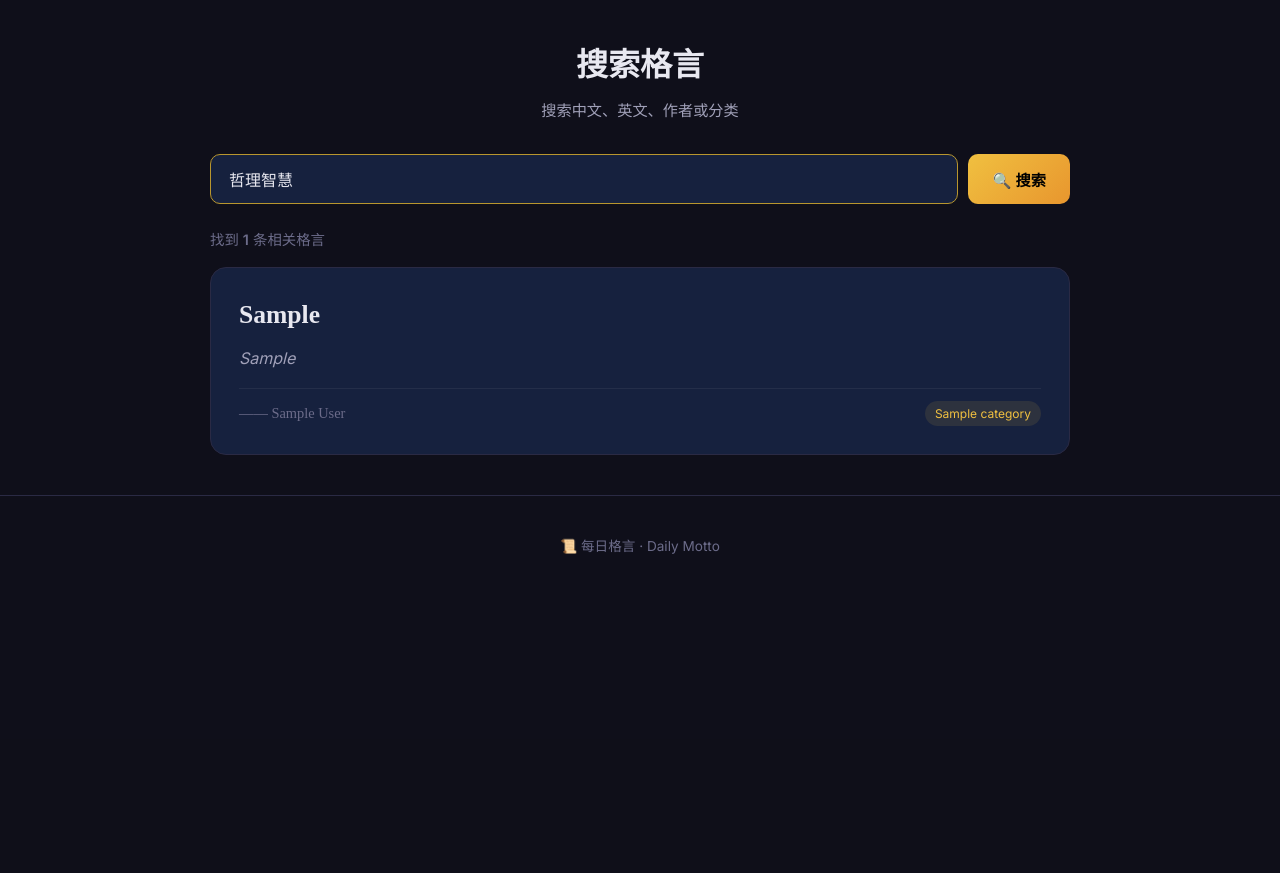
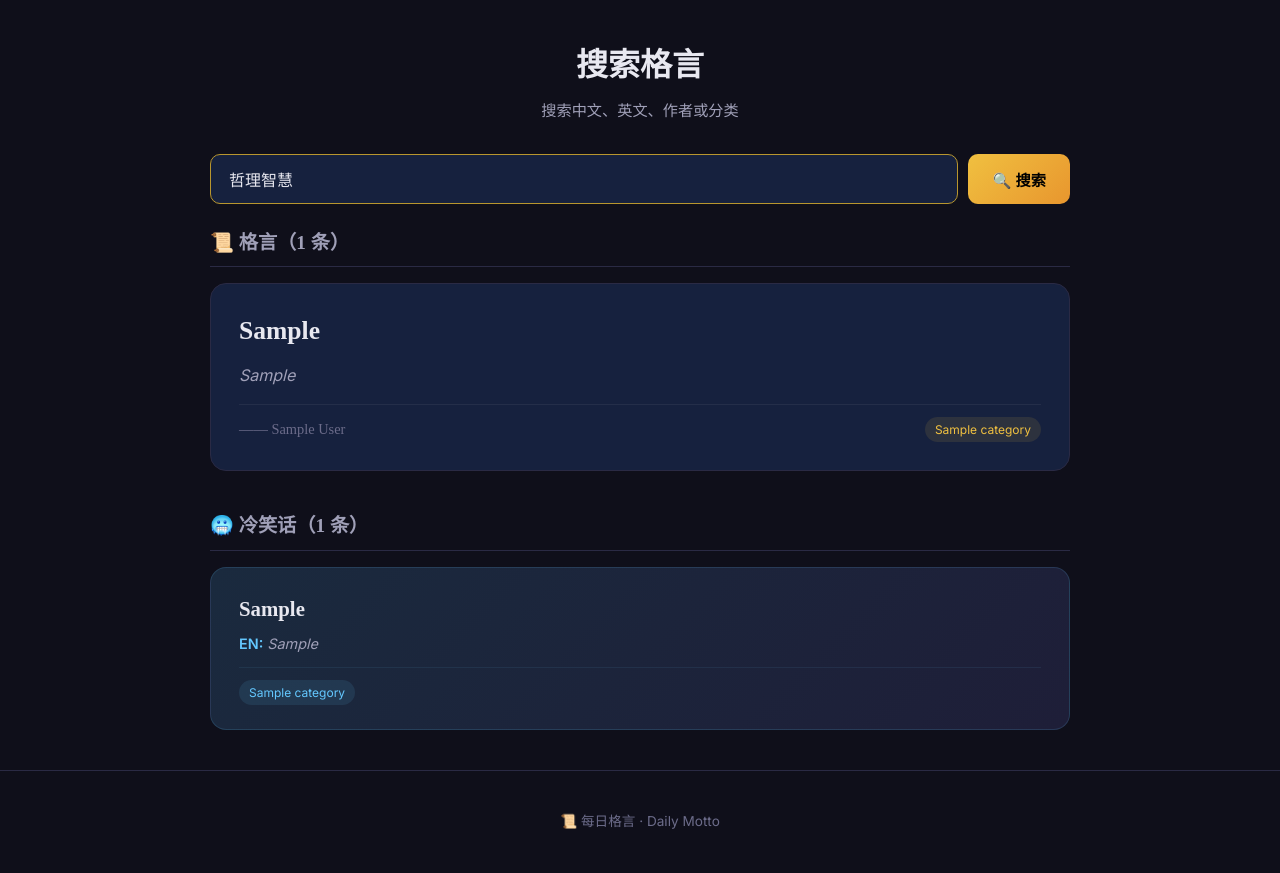
Before and after one commit to yzdSoul/daily-motto, a Flask app: a page that uses templates/search.html in a window 1280 px wide. Shown: the part 61-934 px from the top of the page. Before the commit the page ends 615 px from the top, so only its background shows below. Run offline with Flask 3, Linux system fonts and the light colour scheme; a database or web service that is not in the repository returns one stand-in record (values such as "Sample title").

Commit message:
feat: pagination for quotes/jokes + unified search + toast feedback

```diff
--- a/app.py
+++ b/app.py
@@ -10,11 +10,12 @@ from flask import Flask, render_template, jsonify, request
 from quotes import (ALL_CATEGORIES, QUOTE_CATEGORIES, FAMOUS_CATEGORIES, get_random_quote, get_daily_quote,
                      search_quotes, get_quotes_by_category, get_all_quotes,
                      get_quote_count, get_all_categories_with_counts, submit_quote,
-                     record_visit_safe, get_today_visits, get_today_pv, get_visit_history)
+                     record_visit_safe, get_today_visits, get_today_pv, get_visit_history,
+                     get_quotes_paginated, get_quotes_count)
 from jokes import (JOKE_CATEGORIES, get_random_joke, get_daily_joke,
                     search_jokes, get_jokes_by_category, get_all_jokes,
                     get_joke_count, get_all_joke_categories_with_counts,
-                    submit_joke)
+                    submit_joke, get_jokes_paginated, get_jokes_count)
 
 app = Flask(__name__)
 
@@ -93,19 +94,33 @@ def index():
 
 @app.route("/all")
 def all_quotes():
-    """全部格言页面"""
+    """全部格言页面（分页）"""
     category = request.args.get("category", "")
+    page = request.args.get("page", 1, type=int)
+    if page < 1:
+        page = 1
+    per_page = 20
+
     if category and category in QUOTE_CATEGORIES:
-        quotes = get_quotes_by_category(category)
+        quotes = get_quotes_paginated(category, page, per_page)
+        total = get_quotes_count(category)
     else:
         # 只显示格言分类（不含名句）
-        all_q = get_all_quotes()
-        quotes = [q for q in all_q if q.get("category") in QUOTE_CATEGORIES]
+        quotes = get_quotes_paginated(None, page, per_page)
+        # 过滤掉名句分类
+        quotes = [q for q in quotes if q.get("category") in QUOTE_CATEGORIES]
+        total = get_quotes_count()
         category = "全部"
+
+    total_pages = (total + per_page - 1) // per_page
+
     return render_template("all.html",
                          quotes=quotes,
                          current_category=category,
-                         categories=QUOTE_CATEGORIES)
+                         categories=QUOTE_CATEGORIES,
+                         page=page,
+                         total_pages=total_pages,
+                         total=total)
 
 
 @app.route("/quotes")
@@ -128,11 +143,13 @@ def famous_quotes():
 
 @app.route("/search")
 def search():
-    """搜索页面"""
+    """搜索页面（同时搜索格言和冷笑话）"""
     q = request.args.get("q", "").strip()
-    results = search_quotes(q) if q else []
+    quote_results = search_quotes(q) if q else []
+    joke_results = search_jokes(q) if q else []
     return render_template("search.html",
-                         results=results,
+                         quote_results=quote_results,
+                         joke_results=joke_results,
                          keyword=q,
                          categories=ALL_CATEGORIES)
 
@@ -295,17 +312,30 @@ def submit_joke_route():
 
 @app.route("/jokes")
 def jokes_list():
-    """冷笑话列表页"""
+    """冷笑话列表页（分页）"""
     category = request.args.get("category", "")
+    page = request.args.get("page", 1, type=int)
+    if page < 1:
+        page = 1
+    per_page = 20
+
     if category and category in JOKE_CATEGORIES:
-        jokes = get_jokes_by_category(category)
+        jokes = get_jokes_paginated(category, page, per_page)
+        total = get_jokes_count(category)
     else:
-        jokes = get_all_jokes()
+        jokes = get_jokes_paginated(None, page, per_page)
+        total = get_jokes_count()
         category = "全部"
+
+    total_pages = (total + per_page - 1) // per_page
+
     return render_template("jokes.html",
                          jokes=jokes,
                          current_category=category,
-                         categories=JOKE_CATEGORIES)
+                         categories=JOKE_CATEGORIES,
+                         page=page,
+                         total_pages=total_pages,
+                         total=total)
 
 
 # ========== 冷笑话 API ==========
--- a/jokes.py
+++ b/jokes.py
@@ -200,3 +200,17 @@ def reject_joke(joke_cn, reason=""):
         {"$set": {"status": "rejected", "review_notes": reason}},
     )
     return {"success": True, "message": "已拒绝"}
+
+
+def get_jokes_paginated(category=None, page=1, per_page=20):
+    """分页获取冷笑话"""
+    skip = (page - 1) * per_page
+    query = {"category": category} if category else {}
+    cursor = JOKES_COL.find(query, {"_id": False}).skip(skip).limit(per_page)
+    return list(cursor)
+
+
+def get_jokes_count(category=None):
+    """获取冷笑话总数（可指定分类）"""
+    query = {"category": category} if category else {}
+    return JOKES_COL.count_documents(query)
--- a/quotes.py
+++ b/quotes.py
@@ -260,3 +260,17 @@ def get_visit_history(days=7):
             "count": count
         })
     return results
+
+
+def get_quotes_paginated(category=None, page=1, per_page=20):
+    """分页获取格言"""
+    skip = (page - 1) * per_page
+    query = {"category": category} if category else {}
+    cursor = QUOTES_COL.find(query, {"_id": False}).skip(skip).limit(per_page)
+    return list(cursor)
+
+
+def get_quotes_count(category=None):
+    """获取格言总数（可指定分类）"""
+    query = {"category": category} if category else {}
+    return QUOTES_COL.count_documents(query)
--- a/static/style.css
+++ b/static/style.css
@@ -676,3 +676,62 @@ body {
         font-size: 1rem;
     }
 }
+
+/* ===== Pagination ===== */
+.pagination {
+    display: flex;
+    justify-content: center;
+    align-items: center;
+    gap: 16px;
+    margin-top: 32px;
+    padding: 20px 0;
+}
+
+.page-btn {
+    padding: 10px 20px;
+    border-radius: var(--radius-sm);
+    border: 1px solid var(--border);
+    color: var(--text-secondary);
+    text-decoration: none;
+    font-size: 0.9rem;
+    transition: all 0.2s;
+    background: var(--bg-card);
+}
+
+.page-btn:hover {
+    border-color: var(--accent-dim);
+    color: var(--accent);
+    background: var(--bg-card-hover);
+}
+
+.page-btn.disabled {
+    opacity: 0.4;
+    cursor: not-allowed;
+    pointer-events: none;
+}
+
+.page-info {
+    color: var(--text-muted);
+    font-size: 0.9rem;
+}
+
+/* ===== Search Results Sections ===== */
+.result-section {
+    margin-bottom: 40px;
+}
+
+.result-title {
+    font-family: var(--font-cn);
+    font-size: 1.2rem;
+    color: var(--text-secondary);
+    margin-bottom: 16px;
+    padding-bottom: 8px;
+    border-bottom: 1px solid var(--border);
+}
+
+.no-results {
+    color: var(--text-muted);
+    text-align: center;
+    padding: 20px;
+    font-size: 0.95rem;
+}
--- a/templates/search.html
+++ b/templates/search.html
@@ -45,10 +45,13 @@
 
         {% if keyword %}
         <div class="search-results">
-            <p class="result-count">找到 <strong>{{ results|length }}</strong> 条相关格言</p>
+            <!-- 格言结果 -->
+            <div class="result-section">
+                <h3 class="result-title">📜 格言（{{ quote_results|length }} 条）</h3>
+                {% if quote_results %}
                 <div class="quotes-list">
-                {% for q in results %}
-                <div class="quote-card" onclick="copyText(`{{ q.cn }}\n{{ q.en }}\n—— {{ q.author }})" title="点击复制">
+                    {% for q in quote_results %}
+                    <div class="quote-card" onclick="copyText(`{{ q.cn }}\n{{ q.en }}\n—— {{ q.author }}`)" title="点击复制">
                         <div class="quote-content">
                             <p class="quote-cn">{{ q.cn }}</p>
                             <p class="quote-en">{{ q.en }}</p>
@@ -60,9 +63,49 @@
                     </div>
                     {% endfor %}
                 </div>
-            {% if not results %}
+                {% else %}
+                <p class="no-results">没有找到匹配的格言</p>
+                {% endif %}
+            </div>
+
+            <!-- 冷笑话结果 -->
+            <div class="result-section">
+                <h3 class="result-title">🥶 冷笑话（{{ joke_results|length }} 条）</h3>
+                {% if joke_results %}
+                <div class="quotes-list">
+                    {% for j in joke_results %}
+                    <div class="joke-card" onclick="revealPunchline(this)" title="点击揭晓答案">
+                        <div class="joke-setup">
+                            <span class="joke-bubble">{{ j.joke_cn|replace('\n', '<br>')|safe }}</span>
+                        </div>
+                        <div class="joke-punchline hidden">
+                            <span class="punchline-arrow">→</span>
+                            <span class="punchline-text">{{ j.punchline_cn }}</span>
+                        </div>
+                        {% if j.joke_en %}
+                        <div class="joke-en">
+                            <span class="joke-en-label">EN:</span> {{ j.joke_en }}
+                        </div>
+                        {% endif %}
+                        {% if j.punchline_en %}
+                        <div class="joke-en punchline-en hidden">
+                            <span class="joke-en-label">→</span> {{ j.punchline_en }}
+                        </div>
+                        {% endif %}
+                        <div class="joke-footer">
+                            <span class="joke-category">{{ j.category }}</span>
+                        </div>
+                    </div>
+                    {% endfor %}
+                </div>
+                {% else %}
+                <p class="no-results">没有找到匹配的冷笑话</p>
+                {% endif %}
+            </div>
+
+            {% if not quote_results and not joke_results %}
             <div class="empty-state">
-                <p>🔍 没有找到匹配的格言，试试其他关键词吧</p>
+                <p>🔍 没有找到任何匹配内容，试试其他关键词吧</p>
             </div>
             {% endif %}
         </div>
```
Also changed, not shown: templates/all.html (+19 -0 lines), templates/jokes.html (+19 -0 lines), static/style.min.css. Lines whose indentation alone changed are shown as unchanged.
